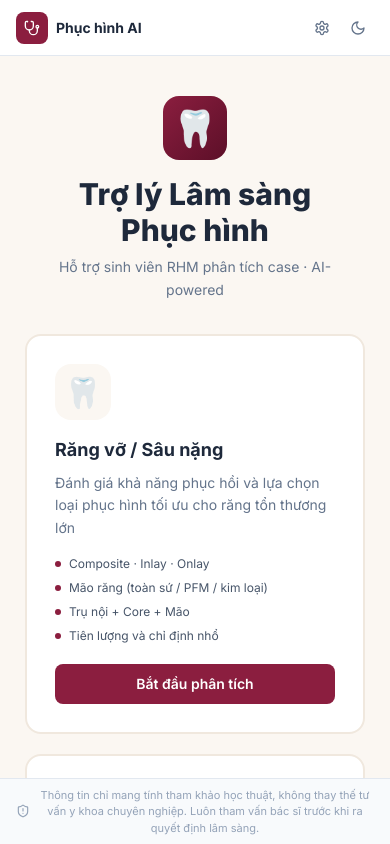
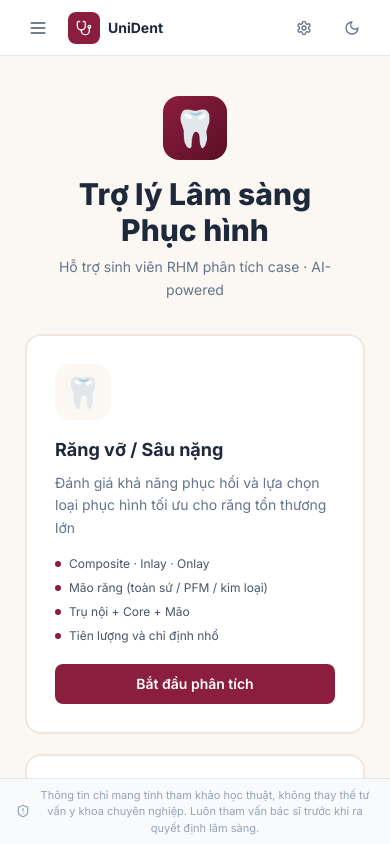
Before and after one commit to thanhtrung1207/medical-edu-agent, a Next.js app in the folder frontend/: page / in a window 390 px wide. Built offline with nearby package versions, Linux system fonts and the light colour scheme; no server answers.

Commit message:
feat(header): UniDent wordmark, hamburger stub, 44px touch targets

```diff
--- a/frontend/src/components/layout/Header.tsx
+++ b/frontend/src/components/layout/Header.tsx
@@ -1,10 +1,14 @@
 "use client";
 
 import { useEffect, useState } from "react";
-import { Moon, Stethoscope, Sun, Settings } from "lucide-react";
+import { Menu, Moon, Settings, Stethoscope, Sun } from "lucide-react";
 import { SettingsModal } from "@/components/case/SettingsModal";
 
-export function Header() {
+interface HeaderProps {
+  onToggleDrawer?: () => void;
+}
+
+export function Header({ onToggleDrawer }: HeaderProps) {
   const [dark, setDark] = useState(false);
   const [settingsOpen, setSettingsOpen] = useState(false);
 
@@ -27,18 +31,24 @@ export function Header() {
 
   return (
     <header className="flex h-14 shrink-0 items-center justify-between border-b border-slate-200 bg-white px-4 dark:border-slate-800 dark:bg-slate-900">
-      <div className="flex items-center gap-2 md:hidden">
-        <div className="flex h-8 w-8 items-center justify-center rounded-lg bg-primary text-white">
+      <div className="flex items-center gap-2">
+        <button
+          type="button"
+          onClick={onToggleDrawer}
+          aria-label="Mở menu điều hướng"
+          aria-expanded={false}
+          aria-controls="nav-drawer"
+          className="flex h-11 w-11 items-center justify-center rounded-lg text-slate-600 transition hover:bg-slate-100 dark:text-slate-300 dark:hover:bg-slate-800 md:hidden"
+        >
+          <Menu className="h-5 w-5" />
+        </button>
+        <div className="flex h-8 w-8 items-center justify-center rounded-lg bg-primary text-white md:hidden">
           <Stethoscope className="h-4 w-4" />
         </div>
         <span className="text-sm font-bold text-slate-800 dark:text-slate-100">
-          Phục hình AI
+          UniDent
         </span>
       </div>
-
-      <h1 className="hidden text-sm font-semibold text-slate-700 dark:text-slate-200 md:block">
-        Trợ lý Phục hình
-      </h1>
 
       <div className="flex items-center gap-1">
         <button
@@ -46,7 +56,7 @@ export function Header() {
           onClick={() => setSettingsOpen(true)}
           title="Quản lý dữ liệu học tập"
           aria-label="Quản lý dữ liệu học tập"
-          className="rounded-lg p-2 text-slate-500 transition hover:bg-slate-100 dark:text-slate-300 dark:hover:bg-slate-800"
+          className="flex h-11 w-11 items-center justify-center rounded-lg text-slate-500 transition hover:bg-slate-100 dark:text-slate-300 dark:hover:bg-slate-800"
         >
           <Settings className="h-4 w-4" />
         </button>
@@ -54,7 +64,7 @@ export function Header() {
           type="button"
           onClick={toggleTheme}
           aria-label={dark ? "Chuyển sang chế độ sáng" : "Chuyển sang chế độ tối"}
-          className="rounded-lg p-2 text-slate-500 transition hover:bg-slate-100 dark:text-slate-300 dark:hover:bg-slate-800"
+          className="flex h-11 w-11 items-center justify-center rounded-lg text-slate-500 transition hover:bg-slate-100 dark:text-slate-300 dark:hover:bg-slate-800"
         >
           {dark ? <Sun className="h-4 w-4" /> : <Moon className="h-4 w-4" />}
         </button>
```
Also changed, not shown: 1 other file (tests, documents, lock files or other folders).
